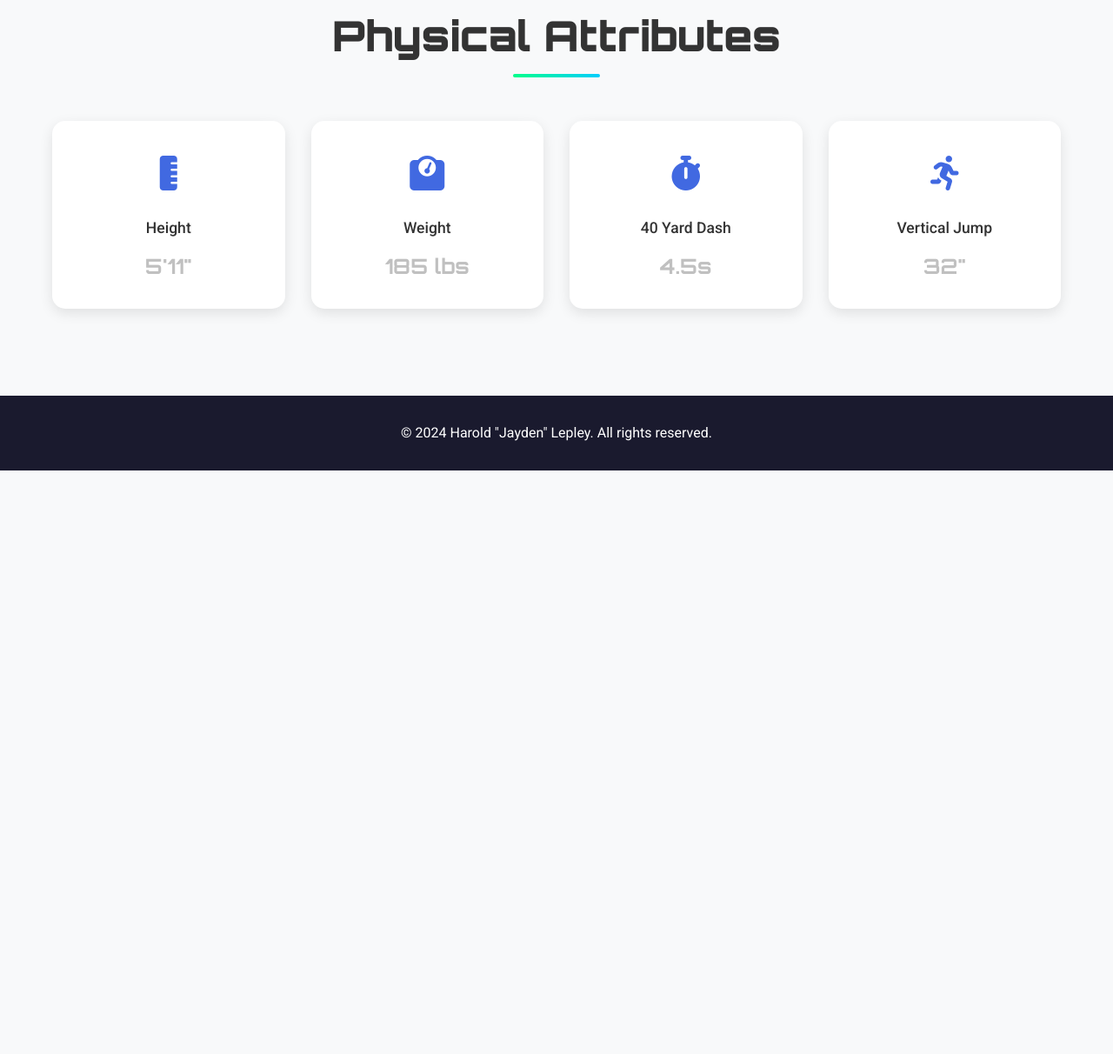
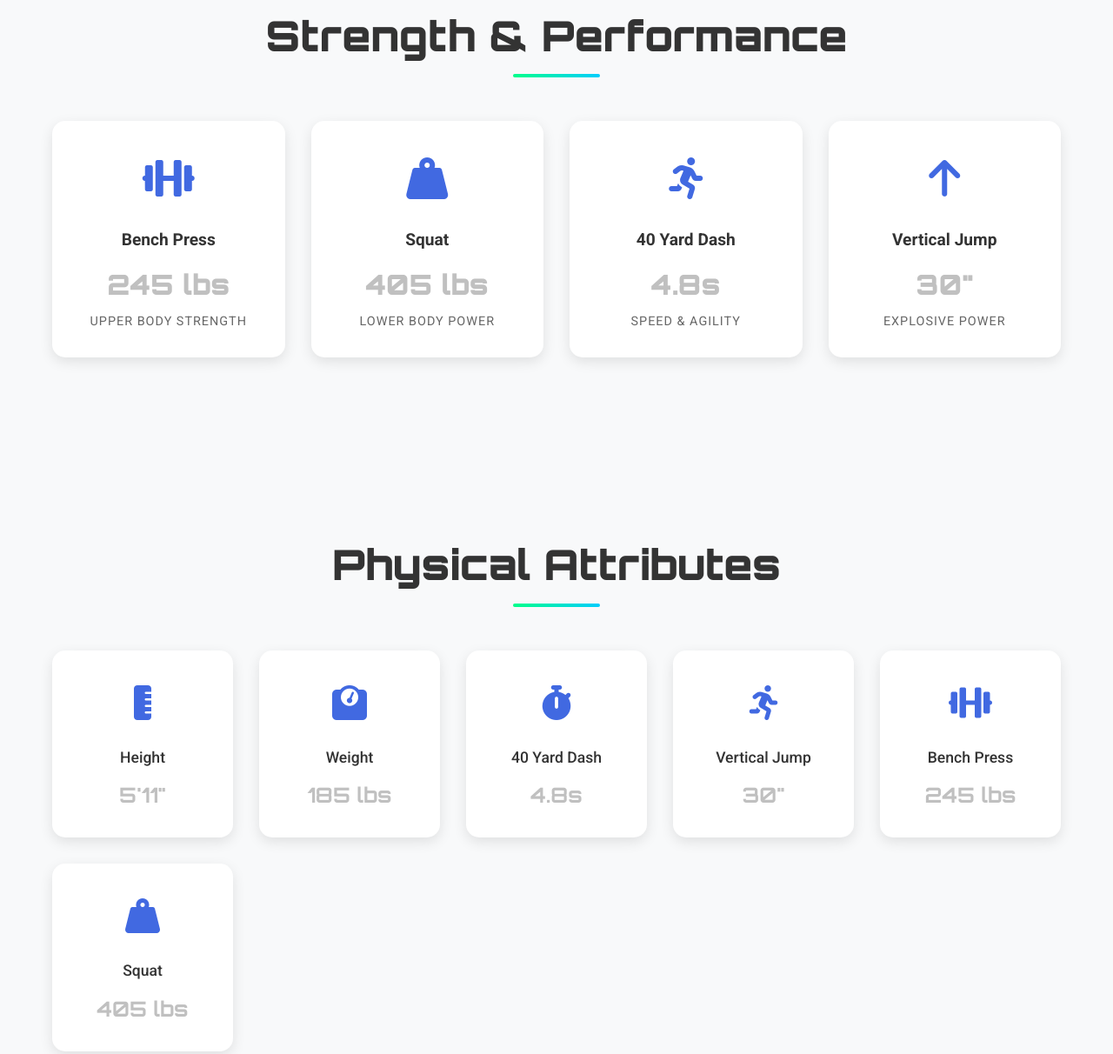
Before and after one commit to KSLepley/HJL_Football, a website: page stats.html in a window 1280 px wide. Shown: the part 1067-2279 px from the top of the page at 87% size. Before the commit the page ends 1608 px from the top, so only its background shows below. Drawn offline with Linux system fonts and the light colour scheme.

Commit message:
Add Harold's real strength and performance stats
- Update 40 time from 4.5s to 4.8s
- Update vertical jump from 32" to 30"
- Add bench press: 245 lbs
- Add squat: 405 lbs
- Create dedicated strength section with impressive metrics
- Update hero section with accurate 40 time
- Add strength cards with professional styling

```diff
--- a/stats.html
+++ b/stats.html
@@ -41,6 +41,14 @@
         .physical-icon { font-size: 2.5rem; color: #4169E1; margin-bottom: 15px; }
         .physical-card h3 { font-size: 1.1rem; margin-bottom: 10px; color: #333; font-weight: 500; }
         .physical-value { font-family: 'Orbitron', monospace; font-size: 1.5rem; font-weight: 700; color: #C0C0C0; }
+        .strength-section { padding: 100px 0; background: #f8f9fa; }
+        .strength-grid { display: grid; grid-template-columns: repeat(auto-fit, minmax(250px, 1fr)); gap: 30px; }
+        .strength-card { background: #fff; padding: 30px; border-radius: 15px; text-align: center; box-shadow: 0 5px 15px rgba(0, 0, 0, 0.1); transition: all 0.3s ease; }
+        .strength-card:hover { transform: translateY(-5px); box-shadow: 0 10px 25px rgba(0, 0, 0, 0.15); }
+        .strength-icon { font-size: 3rem; color: #4169E1; margin-bottom: 15px; }
+        .strength-card h3 { font-size: 1.2rem; margin-bottom: 10px; color: #333; font-weight: 600; }
+        .strength-value { font-family: 'Orbitron', monospace; font-size: 2rem; font-weight: 900; color: #C0C0C0; margin-bottom: 5px; }
+        .strength-label { font-size: 0.9rem; color: #666; text-transform: uppercase; letter-spacing: 1px; }
         .footer { background: #1a1a2e; color: #fff; text-align: center; padding: 30px 0; }
     </style>
 </head>
@@ -158,6 +166,47 @@
         </div>
     </section>
 
+    <!-- Strength & Performance -->
+    <section class="strength-section">
+        <div class="container">
+            <h2 class="section-title">Strength & Performance</h2>
+            <div class="strength-grid">
+                <div class="strength-card">
+                    <div class="strength-icon">
+                        <i class="fas fa-dumbbell"></i>
+                    </div>
+                    <h3>Bench Press</h3>
+                    <p class="strength-value">245 lbs</p>
+                    <p class="strength-label">Upper Body Strength</p>
+                </div>
+                <div class="strength-card">
+                    <div class="strength-icon">
+                        <i class="fas fa-weight-hanging"></i>
+                    </div>
+                    <h3>Squat</h3>
+                    <p class="strength-value">405 lbs</p>
+                    <p class="strength-label">Lower Body Power</p>
+                </div>
+                <div class="strength-card">
+                    <div class="strength-icon">
+                        <i class="fas fa-running"></i>
+                    </div>
+                    <h3>40 Yard Dash</h3>
+                    <p class="strength-value">4.8s</p>
+                    <p class="strength-label">Speed & Agility</p>
+                </div>
+                <div class="strength-card">
+                    <div class="strength-icon">
+                        <i class="fas fa-arrow-up"></i>
+                    </div>
+                    <h3>Vertical Jump</h3>
+                    <p class="strength-value">30"</p>
+                    <p class="strength-label">Explosive Power</p>
+                </div>
+            </div>
+        </div>
+    </section>
+
     <!-- Physical Attributes -->
     <section class="physical-section">
         <div class="container">
@@ -182,14 +231,28 @@
                         <i class="fas fa-stopwatch"></i>
                     </div>
                     <h3>40 Yard Dash</h3>
-                    <p class="physical-value">4.5s</p>
+                    <p class="physical-value">4.8s</p>
                 </div>
                 <div class="physical-card">
                     <div class="physical-icon">
                         <i class="fas fa-running"></i>
                     </div>
                     <h3>Vertical Jump</h3>
-                    <p class="physical-value">32"</p>
+                    <p class="physical-value">30"</p>
+                </div>
+                <div class="physical-card">
+                    <div class="physical-icon">
+                        <i class="fas fa-dumbbell"></i>
+                    </div>
+                    <h3>Bench Press</h3>
+                    <p class="physical-value">245 lbs</p>
+                </div>
+                <div class="physical-card">
+                    <div class="physical-icon">
+                        <i class="fas fa-weight-hanging"></i>
+                    </div>
+                    <h3>Squat</h3>
+                    <p class="physical-value">405 lbs</p>
                 </div>
             </div>
         </div>
```
Also changed, not shown: index.html (+1 -1 lines).
